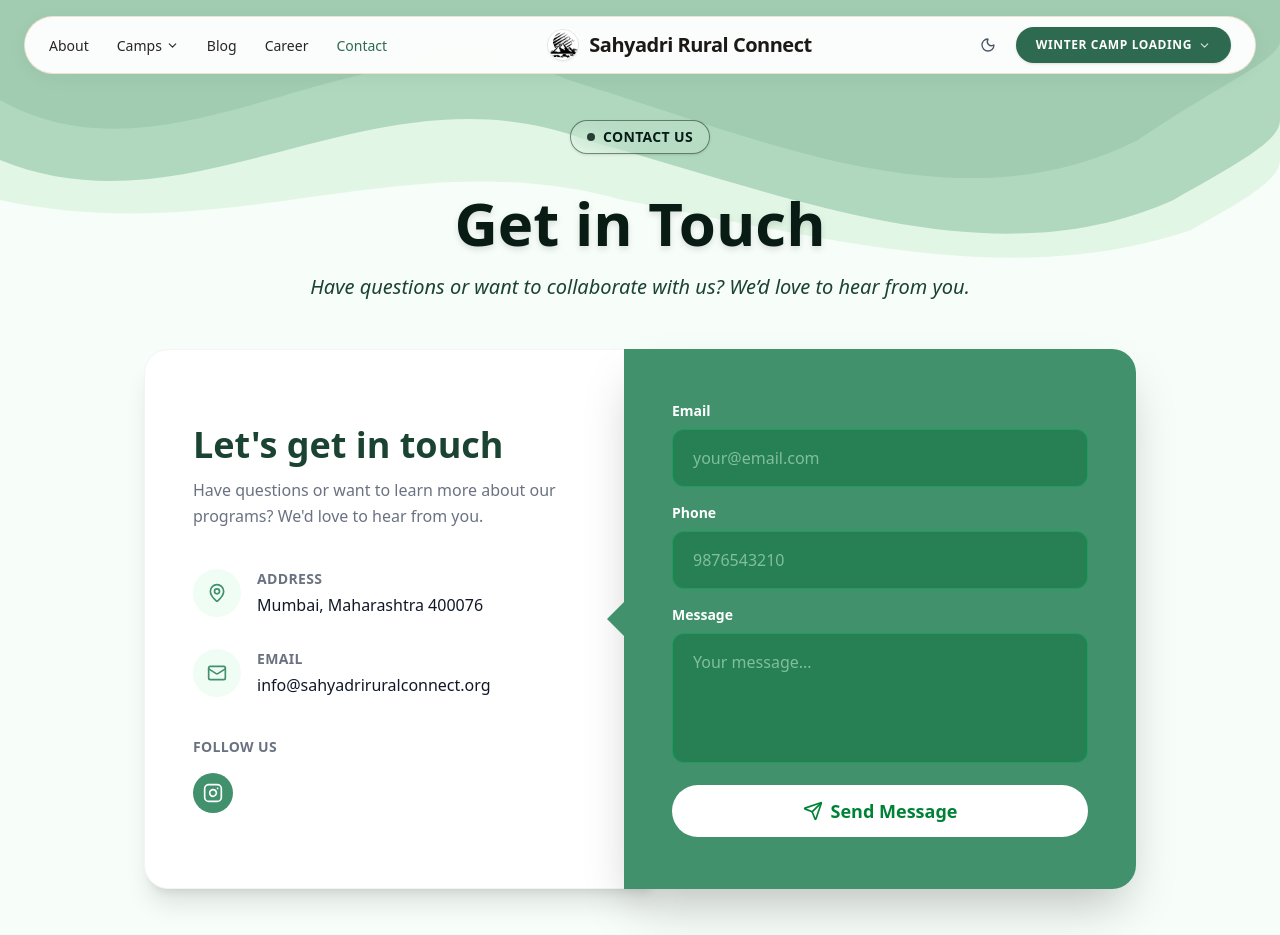
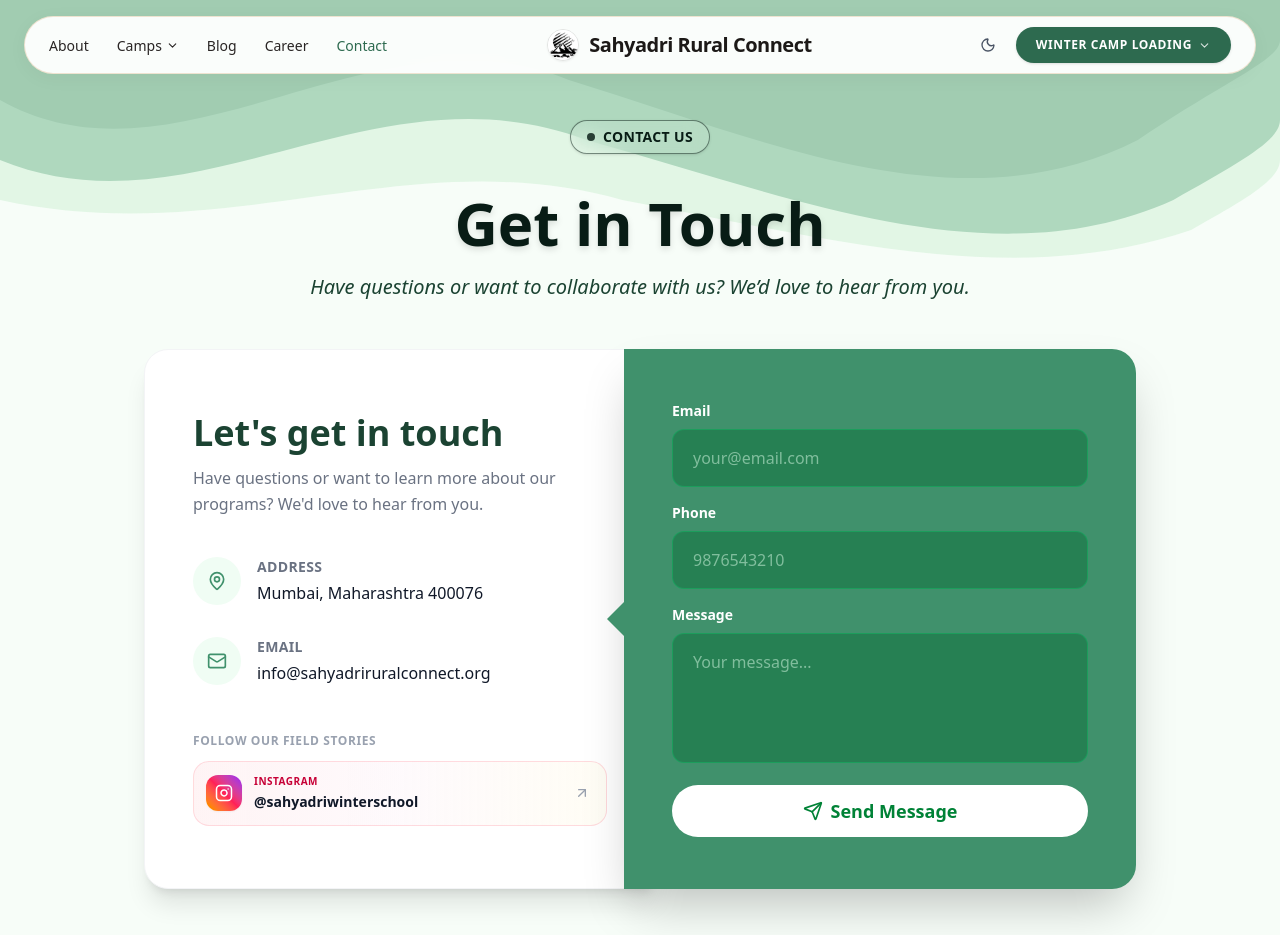
Before and after one commit to guptadipti0123-netizen/sahyadri-winter-school, a Next.js app: page /contact in a window 1280 px wide. Shown: the top 935 px of the page. Built offline with nearby package versions, Linux system fonts and the light colour scheme.

Commit message:
style: enhance Instagram social card on Contact page

```diff
--- a/src/app/contact/page.js
+++ b/src/app/contact/page.js
@@ -1,7 +1,7 @@
 'use client';
 
 import React, { useState, useEffect } from 'react';
-import { Mail, MapPin, Phone, Send, Instagram, XCircle } from 'lucide-react';
+import { Mail, MapPin, Phone, Send, Instagram, XCircle, ArrowUpRight } from 'lucide-react';
 
 const filledBg = (value) =>
   value.trim()
@@ -195,16 +195,27 @@ export default function ContactPage() {
                   </div>
                 </div>
               </div>
-              <div>
-                <p className="text-sm font-bold text-gray-500 tracking-wide mb-4 uppercase">Follow Us</p>
-                <div className="flex gap-3">
+              <div className="pt-2">
+                <p className="text-xs font-bold text-gray-400 tracking-wider uppercase mb-3">
+                  Follow Our Field Stories
+                </p>
+                <div className="flex flex-col sm:flex-row gap-2.5">
                   <a
                     href="https://www.instagram.com/sahyadriwinterschool"
                     target="_blank"
                     rel="noopener noreferrer"
-                    className="w-10 h-10 rounded-full bg-sea_green text-white flex items-center justify-center hover:scale-110 transition-transform"
+                    className="flex-1 inline-flex items-center justify-between p-3 rounded-2xl bg-gradient-to-r from-rose-50/80 via-pink-50/40 to-amber-50/50 border border-rose-200/70 hover:border-rose-300 hover:shadow-md transition-all group/ig"
                   >
-                    <Instagram className="w-5 h-5" />
+                    <div className="flex items-center gap-3">
+                      <div className="w-9 h-9 rounded-xl bg-gradient-to-tr from-amber-500 via-rose-500 to-purple-600 text-white flex items-center justify-center shadow-xs group-hover/ig:scale-105 transition-transform">
+                        <Instagram size={18} />
+                      </div>
+                      <div className="text-left">
+                        <span className="text-[10px] font-bold text-rose-700 uppercase tracking-wider block">Instagram</span>
+                        <span className="text-xs sm:text-sm font-bold text-gray-900 group-hover/ig:text-rose-700 transition-colors">@sahyadriwinterschool</span>
+                      </div>
+                    </div>
+                    <ArrowUpRight size={16} className="text-gray-400 group-hover/ig:text-rose-600 group-hover/ig:translate-x-0.5 group-hover/ig:-translate-y-0.5 transition-all mr-1" />
                   </a>
                 </div>
               </div>
```
